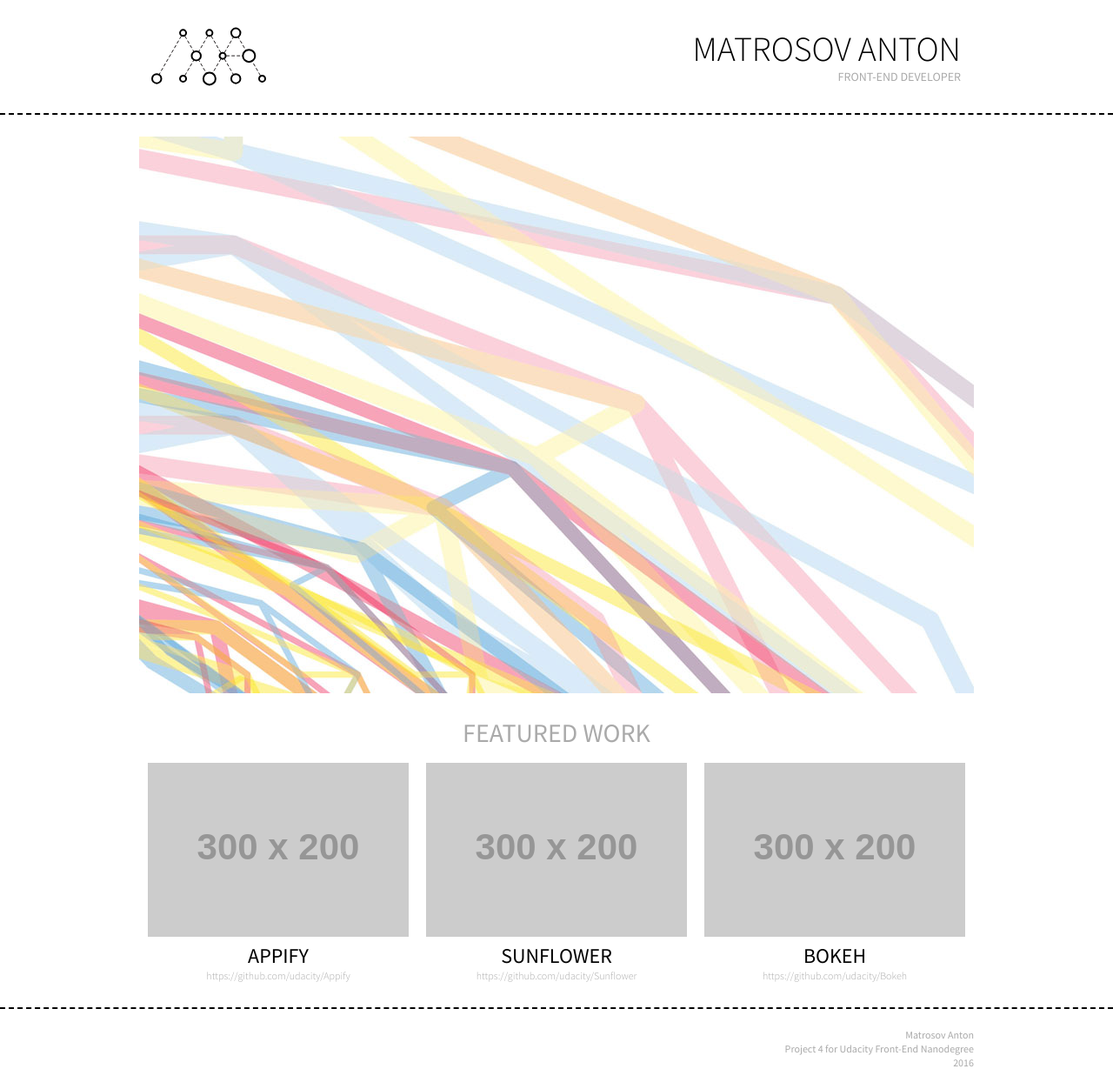
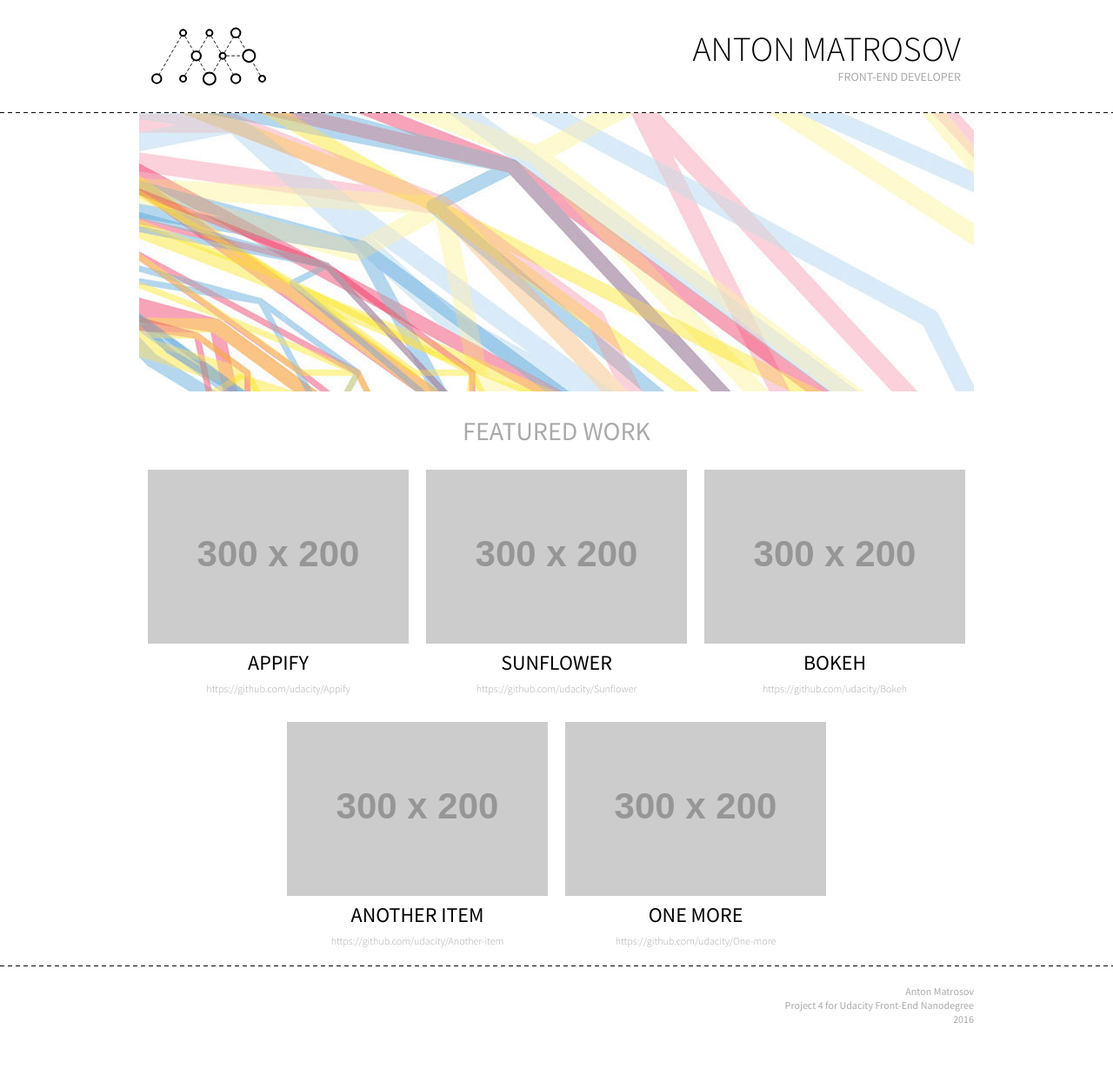
Before and after one commit to antmatr/frontend-nanodegree-portfolio, a plain HTML site: page index.html in a window 1280 px wide. Shown: the whole page at 87% size. After the commit the page ends 1202 px from the top, so only its background shows below. Drawn offline with nearby package versions, Linux system fonts and the light colour scheme; placeholder pictures from the web are drawn by us.

Commit message:
Update layout
 - Add 2 more portfolio items
 - Portfolio-items flexbox layout
 - Change header flexbox layout
 - Re-crop main illustration
 - Minor fixes

```diff
--- a/css/style.css
+++ b/css/style.css
@@ -6,7 +6,7 @@
 
 /* Common styles */
 body {
-    font: 14px/1 'Source Sans Pro', sans-serif;
+    font: 12px/1 'Source Sans Pro', sans-serif;
 }
 
 img {
@@ -25,7 +25,7 @@ img {
     -ms-flex-wrap: wrap;
     -webkit-flex-wrap: wrap;
     flex-wrap: wrap;
-    justify-content: space-around;
+    justify-content: center;
 }
 
 .text-uppercase {
@@ -44,21 +44,26 @@ img {
     font-weight: 400;
 }
 
-.text-bold {
-    font-weight: 700;
-}
-
 /* Header*/
 header {
     width: 100%;
     padding-bottom: 20px;
-    border-bottom: 2px dashed #000;
-    margin-bottom: 25px;
     text-align: center;
+    position: relative;
 }
 
-.header-title-container {
+header:after {
+    content: '';
     width: 100%;
+    height: 1px;
+    position: absolute;
+    bottom: 0;
+    left: 0;
+    background-repeat: repeat;
+    background-size: 9px 1px;
+    background-image: -webkit-linear-gradient(to right, #000 0, #000 5px, #fff 5px, #fff 9px);
+    background-image: -ms-linear-gradient(to right, #000 0, #000 5px, #fff 5px, #fff 9px);
+    background-image: linear-gradient(to right, #000 0, #000 5px, #fff 5px, #fff 9px);
 }
 
 .header-title {
@@ -73,6 +78,10 @@ header {
 }
 
 /* Portfolio */
+.portfolio-illustration {
+    width: 100%;
+}
+
 .portfolio-title {
     margin: 30px auto 20px;
     font-size: 22px;
@@ -80,6 +89,7 @@ header {
 }
 
 .portfolio-item {
+    margin: 10px;
     text-align: center;
 }
 
@@ -88,43 +98,56 @@ header {
     font-size: 24px;
 }
 
-.portfolio-item-link {
-    margin: 5px auto 30px;
-    font-size: 12px;
-}
-
 /* Footer */
 footer {
     width: 100%;
-    border-top: 2px dashed #000;
     padding: 10px;
-    font-size: 12px;
+    position: relative;
     line-height: 16px;
     text-align: right;
+}
+
+footer:after {
+    content: '';
+    width: 100%;
+    height: 1px;
+    position: absolute;
+    top: 0;
+    left: 0;
+    background-repeat: repeat;
+    background-size: 9px 1px;
+    background-image: -webkit-linear-gradient(to right, #000 0, #000 5px, #fff 5px, #fff 9px);
+    background-image: -ms-linear-gradient(to right, #000 0, #000 5px, #fff 5px, #fff 9px);
+    background-image: linear-gradient(to right, #000 0, #000 5px, #fff 5px, #fff 9px);
 }
 
 /* Responsive @media */
 @media screen and (min-width:768px) {
     header {
         padding-top: 20px;
+        text-align: right;
+    }
+
+    .header-flex-container {
+        padding-left: 5px;
+        padding-right: 15px;
+        display: flex;
+        justify-content: space-between;
+        -ms-flex-wrap: nowrap;
+        -webkit-flex-wrap: nowrap;
+        flex-wrap: nowrap;
+        align-items: center;
     }
 
     .logo {
-        align-self: center;
-        margin-left: 5px;
-    }
-
-    .header-title-container {
-        width: auto;
-        margin-right: 15px;
-        align-self: center;
-        text-align: right;
+        margin: 0;
     }
 
     .header-title {
         font-size: 40px;
     }
+
     .portfolio-title {
-    font-size: 30px;
+        font-size: 30px;
+    }
 }
-}
--- a/index.html
+++ b/index.html
@@ -1,23 +1,24 @@
 <!DOCTYPE html>
-<html xmlns="http://www.w3.org/1999/xhtml">
+<html>
 <head>
     <title>Udacity portfolio project</title>
     <meta charset="utf-8" />
     <meta name="viewport" content="width=device-width, initial-scale=1.0" />
     <meta name="description" content="Project 4 for Udacity Front-End Nanodegree" />
-    <link href='https://fonts.googleapis.com/css?family=Source+Sans+Pro:400,300,700' rel='stylesheet' type='text/css'>
+    <meta name="author" content="antmatr" />
+    <link href='https://fonts.googleapis.com/css?family=Source+Sans+Pro:400,300' rel='stylesheet' type='text/css'>
     <link href="https://necolas.github.io/normalize.css/latest/normalize.css" rel="stylesheet" />
     <link href="css/style.css" rel="stylesheet" />
 </head>
+
 <body>
-
     <header>
-        <div class="container flex-container">
+        <div class="container header-flex-container">
             <img class="logo" src="img/logo.svg" alt="Antmatr logo" />
 
             <div class="header-title-container">
                 <h1 class="header-title text-uppercase text-light">
-                    Matrosov Anton
+                    Anton Matrosov
                 </h1>
                 <h2 class="header-subtitle text-uppercase text-muted text-normal">
                     Front-End Developer
@@ -26,18 +27,14 @@
         </div>
     </header>
 
-    <section class="illustration container">
+    <section class="portfolio container">
         <picture>
             <source media="screen and (max-width: 460px)" srcset="img/illustration_480x640.jpg 1x, img/illustration_960x1280.jpg 2x" />
-            <source media="screen and (min-width: 461px)" srcset="img/illustration_960x640.jpg 1x, img/illustration_1920x1280.jpg 2x" />
-            <img src="img/illustration_960x640.jpg" alt="Main illustration" />
+            <source media="screen and (min-width: 461px)" srcset="img/illustration_960x320.jpg 1x, img/illustration_1920x640.jpg 2x" />
+            <img class="portfolio-illustration" src="img/illustration_960x320.jpg" alt="Main illustration" />
         </picture>
-    </section>
-
-    <section class="portfolio container">
         <h3 class="portfolio-title text-uppercase text-muted text-normal">Featured work</h3>
         <div class="flex-container">
-
             <article class="portfolio-item">
                 <picture>
                     <source srcset="http://www.placehold.it/300x200/441144, http://www.placehold.it/600x400/441144 2x" />
@@ -46,7 +43,7 @@
                 <h5 class="portfolio-item-title text-uppercase text-normal">
                     Appify
                 </h5>
-                <p class="portfolio-item-link text-muted text-light">
+                <p class="text-muted text-light">
                     https://github.com/udacity/Appify
                 </p>
             </article>
@@ -59,8 +56,34 @@
                 <h5 class="portfolio-item-title text-uppercase text-normal">
                     Sunflower
                 </h5>
-                <p class="portfolio-item-link text-muted text-light">
+                <p class="text-muted text-light">
                     https://github.com/udacity/Sunflower
+                </p>
+            </article>
+
+            <article class="portfolio-item">
+                <picture>
+                    <source srcset="http://www.placehold.it/300x200/114411, http://www.placehold.it/600x400/114411 2x" />
+                    <img src="http://www.placehold.it/300x200/114411" alt="Work-item preview" />
+                </picture>
+                <h5 class="portfolio-item-title text-uppercase text-normal">
+                    Bokeh
+                </h5>
+                <p class="text-muted text-light">
+                    https://github.com/udacity/Bokeh
+                </p>
+            </article>
+
+            <article class="portfolio-item">
+                <picture>
+                    <source srcset="http://www.placehold.it/300x200/441111, http://www.placehold.it/600x400/441111 2x" />
+                    <img src="http://www.placehold.it/300x200/441111" alt="Work-item preview" />
+                </picture>
+                <h5 class="portfolio-item-title text-uppercase text-normal">
+                    Another item
+                </h5>
+                <p class="text-muted text-light">
+                    https://github.com/udacity/Another-item
                 </p>
             </article>
 
@@ -70,26 +93,23 @@
                     <img src="http://www.placehold.it/300x200/114444" alt="Work-item preview" />
                 </picture>
                 <h5 class="portfolio-item-title text-uppercase text-normal">
-                    Bokeh
+                    One more
                 </h5>
-                <p class="portfolio-item-link text-muted text-light">
-                    https://github.com/udacity/Bokeh
+                <p class="text-muted text-light">
+                    https://github.com/udacity/One-more
                 </p>
             </article>
-
         </div>
     </section>
 
     <footer class="text-muted">
         <div class="container">
             <p>
-                Matrosov Anton <br />
-                Project 4 for Udacity Front-End Nanodegree <br />
+                Anton Matrosov<br />
+                Project 4 for Udacity Front-End Nanodegree<br />
                 2016
             </p>
         </div>
-
     </footer>
-
 </body>
 </html>
```
Also changed, not shown: img/illustration_1920x1280.jpg (deleted), img/illustration_1920x640.jpg (added), img/illustration_960x320.jpg (added), img/illustration_960x640.jpg (deleted), 1 other file.
